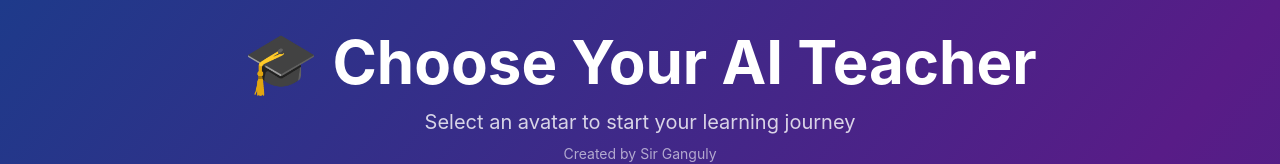
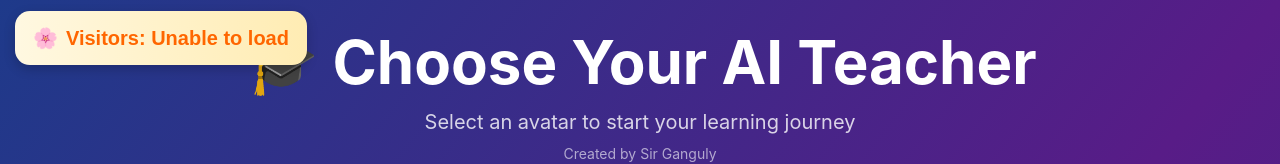
Before and after one commit to susanto68/Gangulys-notes, a Next.js app: page / in a window 1280 px wide. Shown: the top 164 px of the page. Built offline with nearby package versions, Linux system fonts and the light colour scheme; no server answers.

Commit message:
Add global visitor counter with animated flowers and Krishna vibes - Fixed positioned counter in top-left corner - Smooth number animation on page load - Added to both main page and avatar chat pages - Includes floating animation CSS - Uses countapi.xyz for global visitor tracking

```diff
--- a/pages/[avatar].js
+++ b/pages/[avatar].js
@@ -33,6 +33,7 @@ export default function AvatarChat() {
   const [relatedVideos, setRelatedVideos] = useState([])
   const [sessionId, setSessionId] = useState('')
   const [isMobile, setIsMobile] = useState(false)
+  const [visitorCount, setVisitorCount] = useState('Loading...')
   const greetingTimeoutRef = useRef(null)
   const speechTimeoutRef = useRef(null)
   const apiTimeoutRef = useRef(null)
@@ -78,6 +79,30 @@ export default function AvatarChat() {
       console.log('🆔 Generated new session ID:', newSessionId)
     }
   }, [avatar, sessionId])
+
+  // Visitor counter effect
+  useEffect(() => {
+    fetch('https://api.countapi.xyz/hit/ai-avatar-vercel.vercel.app/visits')
+      .then(res => res.json())
+      .then(data => {
+        let value = 0;
+        const target = data.value;
+
+        // Smooth increment animation
+        const interval = setInterval(() => {
+          value += Math.ceil((target - value) / 10);
+          if(value >= target) {
+            value = target;
+            clearInterval(interval);
+          }
+          setVisitorCount(`Visitors: ${value}`);
+        }, 50);
+      })
+      .catch(err => {
+        console.error("Visitor counter error:", err);
+        setVisitorCount("Visitors: Unable to load");
+      });
+  }, []);
 
   // State for speech synthesis status
   const [isSpeaking, setIsSpeaking] = useState(false)
@@ -470,6 +495,29 @@ export default function AvatarChat() {
 
   return (
     <div className="min-h-screen bg-gradient-to-br from-blue-900 via-purple-900 to-indigo-900 relative overflow-hidden break-words overflow-wrap-anywhere">
+      {/* Global Visitor Counter */}
+      <div id="visitor-counter" style={{
+        position: 'fixed',
+        top: '15px',
+        left: '15px',
+        fontSize: '20px',
+        fontWeight: 'bold',
+        color: '#ff6600',
+        background: 'linear-gradient(90deg, #fff8e1, #ffecb3)',
+        padding: '12px 18px',
+        borderRadius: '15px',
+        boxShadow: '0 4px 12px rgba(0,0,0,0.2)',
+        fontFamily: "'Poppins', sans-serif",
+        zIndex: 9999,
+        display: 'flex',
+        alignItems: 'center',
+        gap: '8px',
+        animation: 'floatCounter 2s infinite alternate'
+      }}>
+        <span>🌸</span>
+        <span id="visitor-count-number">{visitorCount}</span>
+      </div>
+
       <Head>
         <title>{avatarConfig.name} - AI Avatar Assistant</title>
         <meta name="description" content={`Chat with ${avatarConfig.name} about ${avatarConfig.domain}`} />
--- a/pages/index.js
+++ b/pages/index.js
@@ -11,6 +11,7 @@ export default function Home() {
   const router = useRouter()
   const [isLoading, setIsLoading] = useState(true)
   const [hasPlayedWelcome, setHasPlayedWelcome] = useState(false)
+  const [visitorCount, setVisitorCount] = useState('Loading...')
   const welcomeTimeoutRef = useRef(null)
 
   const { speakText, isSpeaking } = useSpeechSynthesis()
@@ -63,12 +64,59 @@ export default function Home() {
     }
   }, [playWelcomeGreeting]) // Dependency array updated
 
+  // Visitor counter effect
+  useEffect(() => {
+    fetch('https://api.countapi.xyz/hit/ai-avatar-vercel.vercel.app/visits')
+      .then(res => res.json())
+      .then(data => {
+        let value = 0;
+        const target = data.value;
+
+        // Smooth increment animation
+        const interval = setInterval(() => {
+          value += Math.ceil((target - value) / 10);
+          if(value >= target) {
+            value = target;
+            clearInterval(interval);
+          }
+          setVisitorCount(`Visitors: ${value}`);
+        }, 50);
+      })
+      .catch(err => {
+        console.error("Visitor counter error:", err);
+        setVisitorCount("Visitors: Unable to load");
+      });
+  }, []);
+
   if (isLoading) {
     return <LoadingScreen />
   }
 
   return (
     <div className="min-h-screen bg-gradient-to-br from-blue-900 via-purple-900 to-indigo-900">
+      {/* Global Visitor Counter */}
+      <div id="visitor-counter" style={{
+        position: 'fixed',
+        top: '15px',
+        left: '15px',
+        fontSize: '20px',
+        fontWeight: 'bold',
+        color: '#ff6600',
+        background: 'linear-gradient(90deg, #fff8e1, #ffecb3)',
+        padding: '12px 18px',
+        borderRadius: '15px',
+        boxShadow: '0 4px 12px rgba(0,0,0,0.2)',
+        fontFamily: "'Poppins', sans-serif",
+        zIndex: 9999,
+        display: 'flex',
+        alignItems: 'center',
+        gap: '8px',
+        animation: 'floatCounter 2s infinite alternate'
+      }}>
+        <span>🌸</span>
+        <span id="visitor-count-number">{visitorCount}</span>
+      </div>
+
       <Head>
         <title>Avatar AI Assistant - Choose Your AI Teacher</title>
         <meta name="description" content="Interactive AI Avatar Assistant Created by Sir Ganguly. Choose from various AI teachers for personalized learning experiences." />
--- a/styles/globals.css
+++ b/styles/globals.css
@@ -503,3 +503,10 @@
 .dark .qa-summary {
   @apply bg-gray-800/20 border-gray-700/30;
 }
+
+/* Visitor Counter Floating Animation */
+@keyframes floatCounter {
+  0% { transform: translateY(0px); }
+  50% { transform: translateY(-4px); }
+  100% { transform: translateY(0px); }
+}
```
